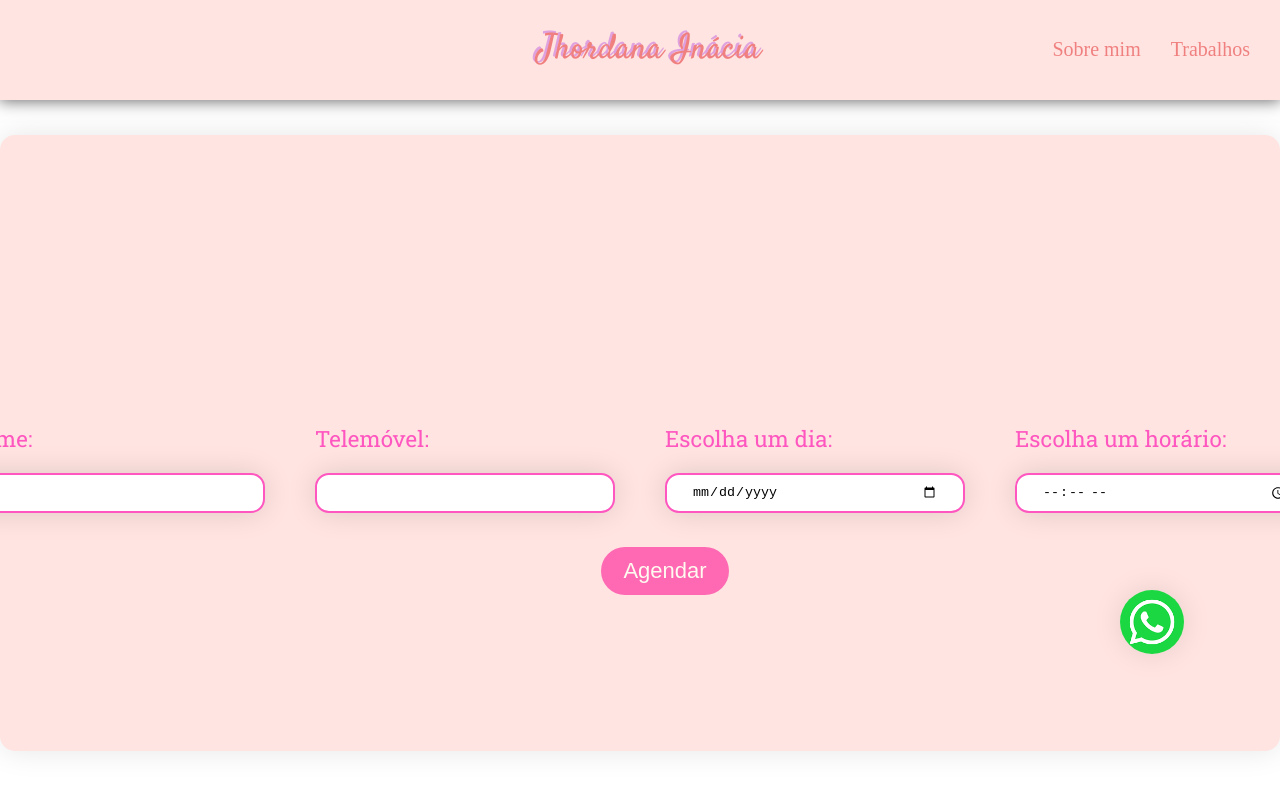
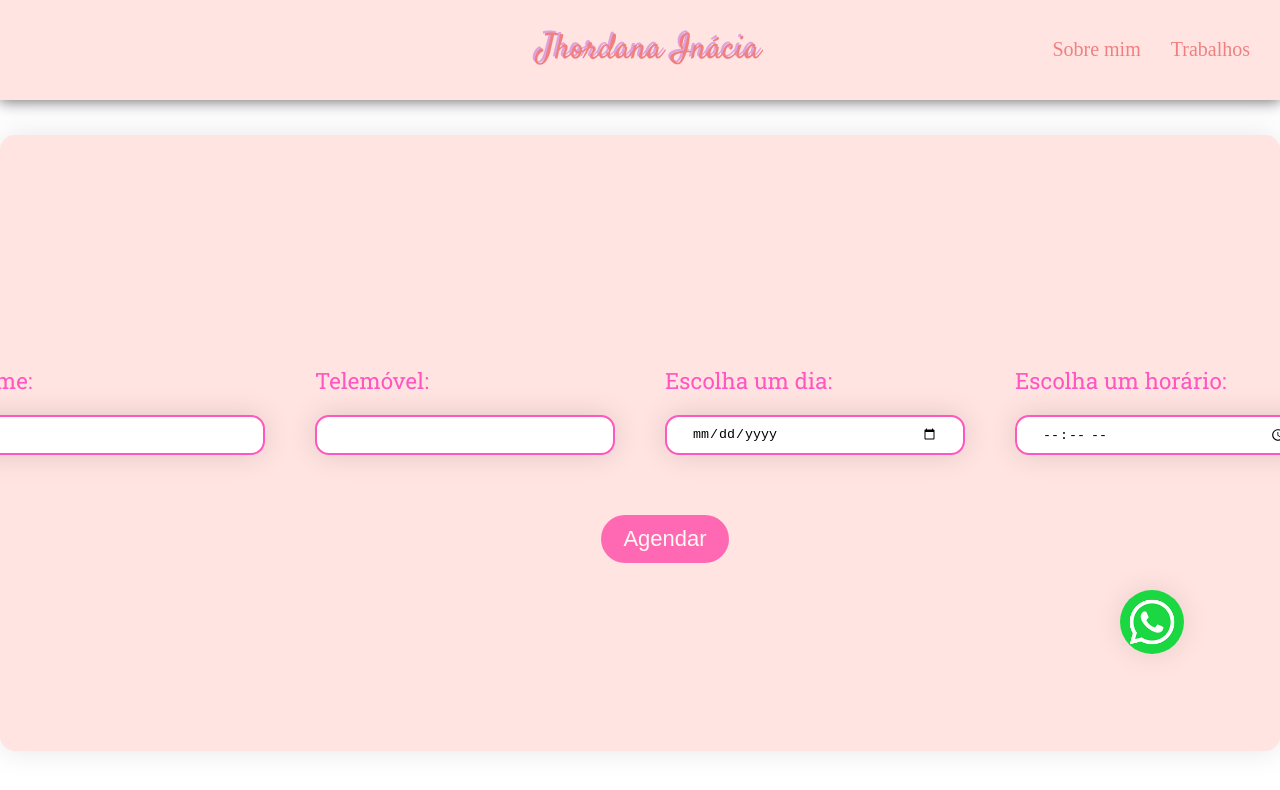
Before and after one commit to MarcosChave/App-Jhordana, a React (Create React App) app: page /agendamento in a window 1280 px wide. Shown: the top 790 px of the page. Built offline with nearby package versions, Linux system fonts and the light colour scheme.

Commit message:
styled alteraction

```diff
--- a/src/Components/Scheduling/Styled.js
+++ b/src/Components/Scheduling/Styled.js
@@ -21,9 +21,9 @@ export const Form = styled.form`
   padding-left: 50px;
 `
 export const Label = styled.label`
+  height: 50%;
   font-family: 'Roboto Slab', sans-serif;
   font-size: 140%;
-  margin-top: 50px;
   margin-right: 50px;
   color: #ff56c0;
 `
@@ -41,10 +41,10 @@ export const Input = styled.input`
 `
 export const Span = styled.span`
   font-size: 15px;
+  margin-top: 10px;
 `
 export const Button = styled.button`
-  margin-top: 20%;
-
+  margin-top: 15%;
   width: 10%;
   height: 6%;
   font-size: 22px;
```
